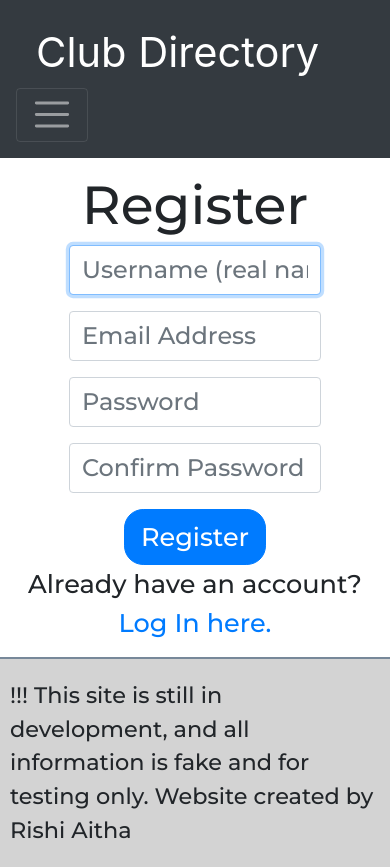
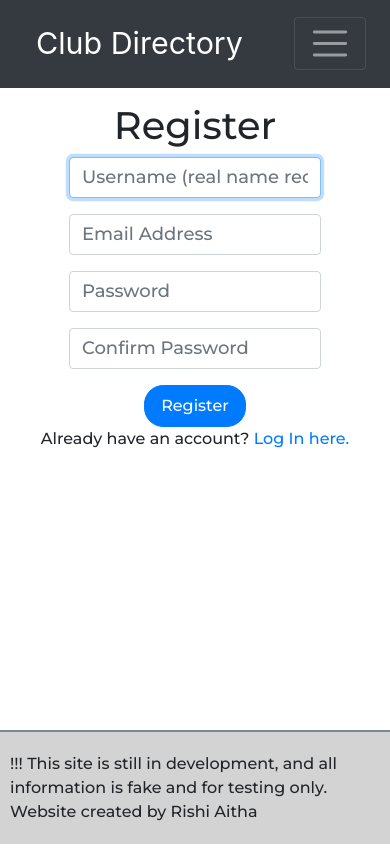
Before and after one commit to RishiAitha/club_directory, a Django app: page /register in a window 390 px wide. After the commit the page ends 844 px from the top, so only its background shows below. Run offline with Django 4.2, Linux system fonts and the light colour scheme; some libraries are stand-ins or nearby versions.

Commit message:
mobile responsive

```diff
--- a/clubs/static/clubs/index.js
+++ b/clubs/static/clubs/index.js
@@ -394,7 +394,7 @@ function show_messages(clubID, postReplyContainer) { // show the messages for a
                 postContainer.style.display = 'block';
                 document.querySelector('#single-container').appendChild(postContainer);
                 document.querySelector('#post-form').onsubmit = () => { // post message if post form is submitted
-                    post_message(club.id);
+                    post_message(clubID);
                     return false;
                 }
 
--- a/clubs/static/clubs/styles.css
+++ b/clubs/static/clubs/styles.css
@@ -66,7 +66,7 @@ div {
 }
 
 h1 {
-    font-size: 4rem;
+    font-size: 3.9rem;
 }
 
 h2 {
@@ -74,7 +74,7 @@ h2 {
 }
 
 h3 {
-    font-size: 2.3rem;
+    font-size: 2.2rem;
 }
 
 h4 {
@@ -83,6 +83,88 @@ h4 {
 
 p {
     font-size: 1.4rem;
+}
+
+@media screen and (max-width:450px) {
+    div {
+        font-size: 1.1rem;
+    }
+
+    h1 {
+        font-size: 3rem;
+    }
+
+    h2 {
+        font-size: 2.4rem;
+    }
+
+    h3 {
+        font-size: 1.7rem;
+    }
+
+    h4 {
+        font-size: 1.5rem;
+    }
+
+    p {
+        font-size: 1rem;
+    }
+
+    .nav-link {
+        font-size: 1.5rem;
+    }
+
+    .navbar-brand {
+        font-size: 1.9rem;
+    }
+
+    #login-container > form > div > input, #register-container > form > div > input {
+        font-size: 18px !important;
+    }
+
+    #login-container > form > input, #register-container > form > input {
+        font-size: 1rem !important;
+    }
+
+    #login-container, #register-container {
+        font-size: 1rem !important;
+    }
+
+    #single-loginLabel {
+        font-size: 1.2rem !important;
+    }
+
+    #edit-container > form > div > input, #edit-container > form > div > textarea, #create-container > form > div > input, #create-container > form > div > textarea {
+        font-size: 18px !important;
+    }
+
+    #edit-container > form > div > button, #edit-container > form > input, #create-container > form > div > button, #create-container > form > input {
+        font-size: 1rem !important;
+    }
+
+    #edit-image-inputContainer, #create-image-inputContainer {
+        font-size: 18px !important;
+    }
+
+    #edit-image-none {
+        transform: translate(0px, -1.25px) !important;
+    }
+
+    #edit-image-label {
+        font-size: 18px !important;
+    }
+
+    #editors-container > form > div > input, #editors-container > form > div > select {
+        font-size: 18px !important;
+    }
+
+    #editors-container > form > input {
+        font-size: 1rem !important;
+    }
+
+    .pagination-lg .page-link {
+        font-size: 18px !important;
+    }
 }
 
 .btn {
@@ -310,7 +392,6 @@ footer > p {
 }
 
 .message-info, .reply-poster, .reply-timestamp {
-    font-size: 1.5rem;
     font-weight: 600;
 }
 
```
